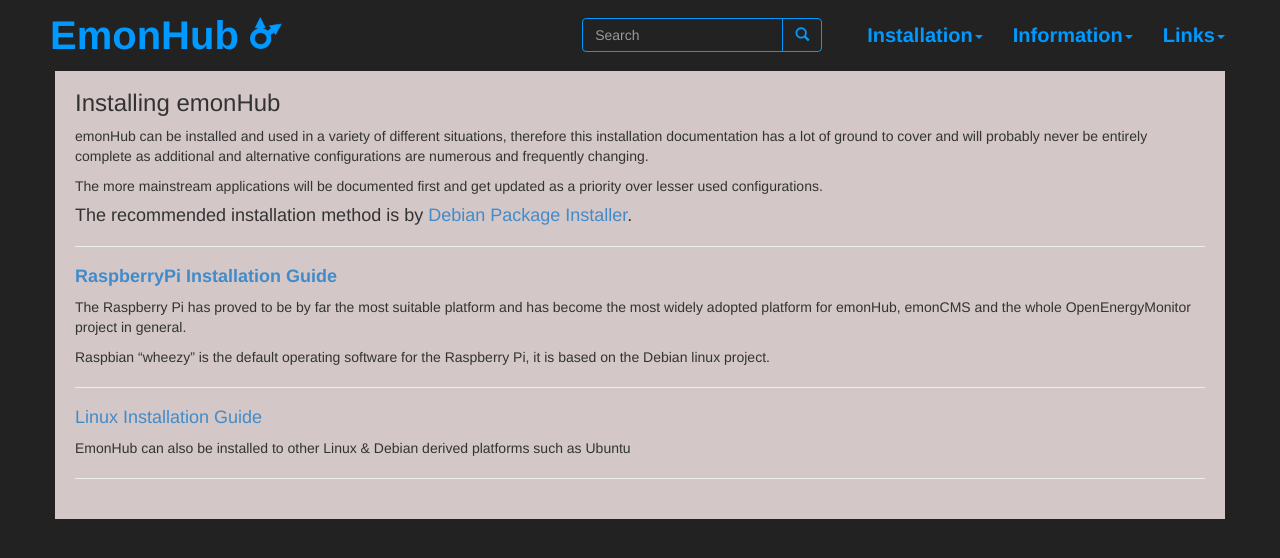
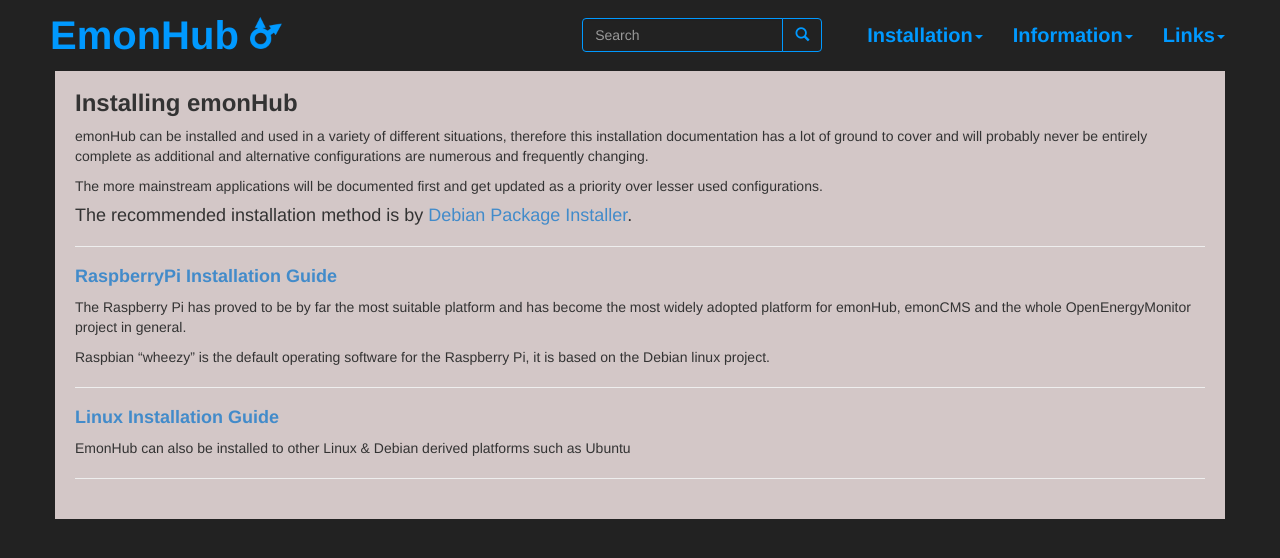
Before and after one commit to otherWIP/otherwip.github.io, a Jekyll site: the page built from documentation/install/index.md, in a window 1280 px wide. Shown: the top 558 px of the page. Built offline with Jekyll 4.4.1, drawn with Linux system fonts in a browser that asks for light colours; nearby versions of some CDN libraries.

```diff
--- a/documentation/install/index.md
+++ b/documentation/install/index.md
@@ -9,7 +9,7 @@ js: index
 
 
 
-###Installing emonHub
+###**Installing emonHub**
 
 emonHub can be installed and used in a variety of different situations, therefore this installation documentation has a lot of ground to cover and will probably never be entirely complete as additional and alternative configurations are numerous and frequently changing.
 
@@ -27,7 +27,7 @@ Raspbian "wheezy" is the default operating software for the Raspberry Pi, it is
 
 -----------------------------------------
 
-####[Linux Installation Guide]({{site.page}}install/linux)
+####**[Linux Installation Guide]({{site.page}}install/linux)**
 
 EmonHub can also be installed to other Linux & Debian derived platforms such as Ubuntu
 
```
